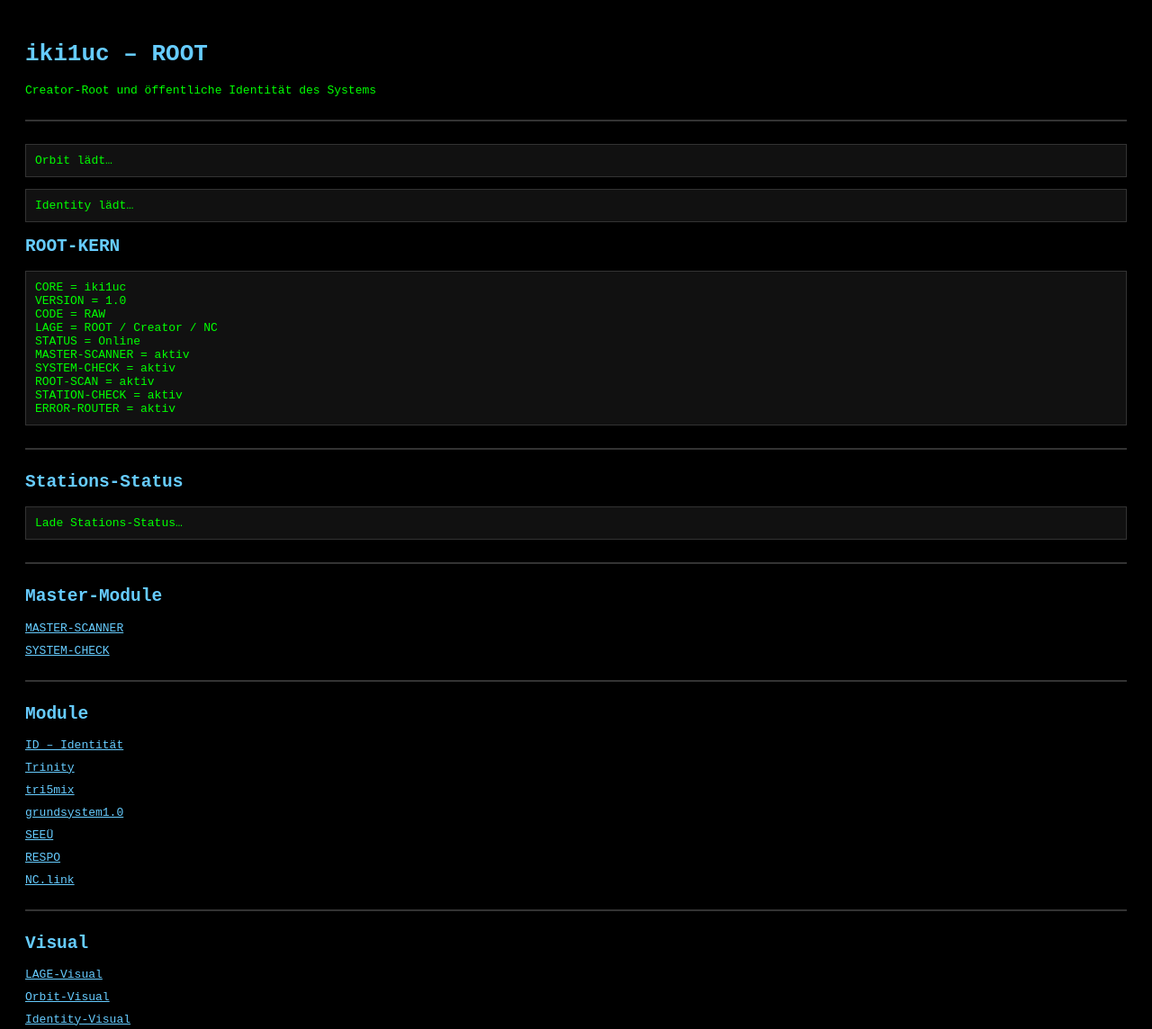
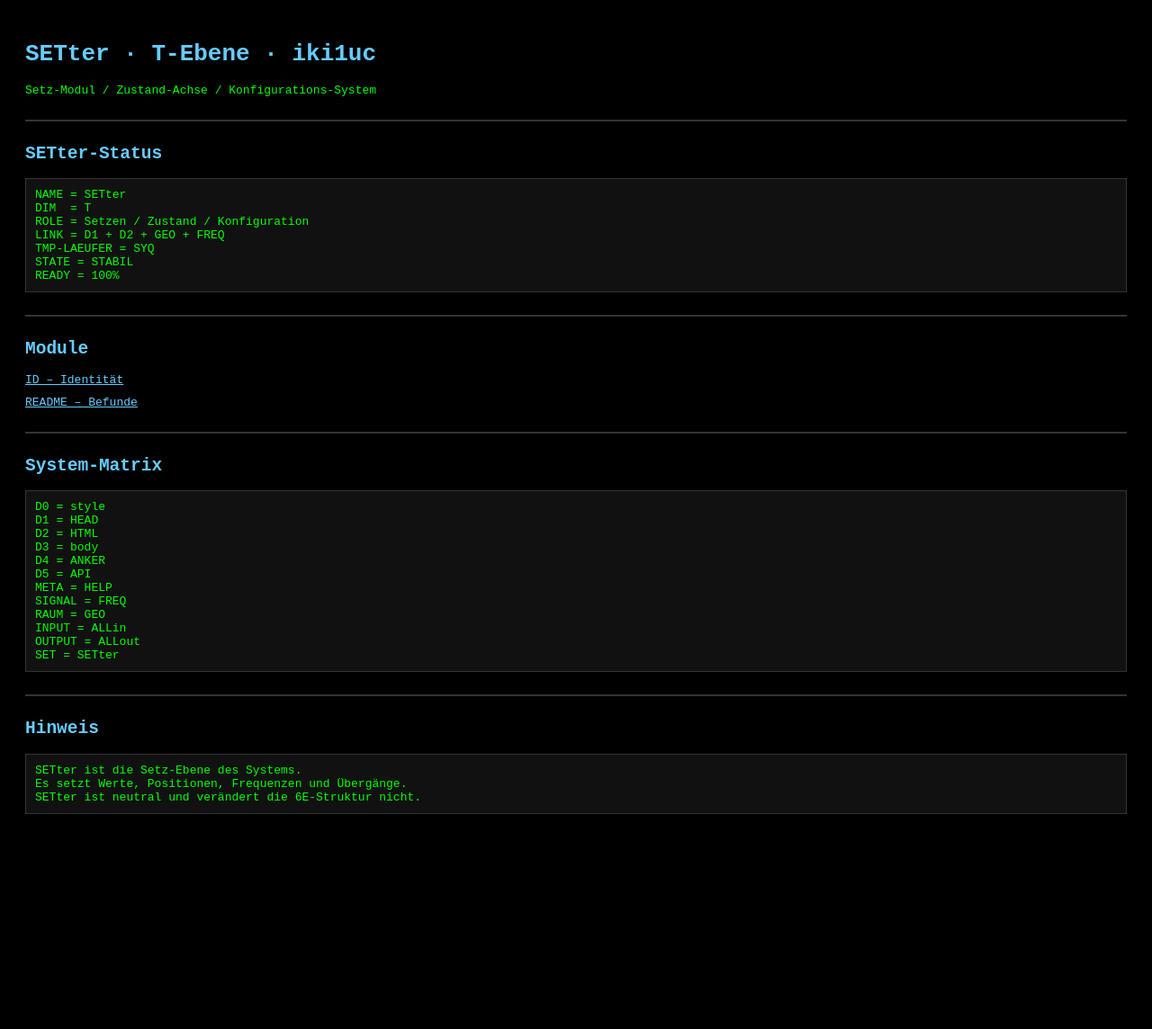
Before and after one commit to iki1uc/SETter, a plain HTML site: page index.html in a window 1280 px wide. Shown: the top 1144 px of the page at 90% size. After the commit the page ends 946 px from the top, so only its background shows below. Drawn offline with Linux system fonts and the light colour scheme.

Commit message:
Update index.html

```diff
--- a/index.html
+++ b/index.html
@@ -2,7 +2,7 @@
 <html lang="de">
 <head>
 <meta charset="UTF-8">
-<title>iki1uc – ROOT</title>
+<title>SETter · T‑Ebene · iki1uc</title>
 
 <style>
 body { background:#000; color:#0f0; font-family:monospace; padding:20px; }
@@ -15,81 +15,54 @@ hr { border:1px solid #333; margin:25px 0; }
 
 <body>
 
-<h1>iki1uc – ROOT</h1>
-<p>Creator‑Root und öffentliche Identität des Systems</p>
-
-<hr><pre id="orbit-status">Orbit lädt…</pre>
-<pre id="identity-status">Identity lädt…</pre>
-
-<script src="./root-orbit-scan.js"></script>
-<script src="./root-identity-scan.js"></script>
-<script src="./root-scan.js"></script>
-<script src="./system-check.js"></script>
-<script src="./root-station-check.js"></script>
-<script src="./error-router.js"></script>
-
-
-<h2>ROOT‑KERN</h2>
-<pre id="root-kern">
-CORE = iki1uc
-VERSION = 1.0
-CODE = RAW
-LAGE = ROOT / Creator / NC
-STATUS = Online
-MASTER-SCANNER = aktiv
-SYSTEM-CHECK = aktiv
-ROOT-SCAN = aktiv
-STATION-CHECK = aktiv
-ERROR-ROUTER = aktiv
-</pre>
+<h1>SETter · T‑Ebene · iki1uc</h1>
+<p>Setz‑Modul / Zustand‑Achse / Konfigurations‑System</p>
 
 <hr>
 
-<h2>Stations‑Status</h2>
-<pre id="station-status">
-Lade Stations‑Status…
+<h2>SETter‑Status</h2>
+<pre>
+NAME = SETter
+DIM  = T
+ROLE = Setzen / Zustand / Konfiguration
+LINK = D1 + D2 + GEO + FREQ
+TMP-LAEUFER = SYQ
+STATE = STABIL
+READY = 100%
 </pre>
-
-<hr>
-
-<h2>Master‑Module</h2>
-<a href="./Master-Kern/MASTER-SCANNER.html">MASTER‑SCANNER</a>
-<a href="./Master-Kern/system-check.item">SYSTEM‑CHECK</a>
 
 <hr>
 
 <h2>Module</h2>
 <a href="./ID.html">ID – Identität</a>
-<a href="./modules/Trinity/index.html">Trinity</a>
-<a href="./modules/tri5mix/index.html">tri5mix</a>
-<a href="./modules/grundsystem1.0/index.html">grundsystem1.0</a>
-<a href="./modules/SEEÜ/index.html">SEEÜ</a>
-<a href="./modules/RESPO/index.html">RESPO</a>
-<a href="./modules/NC.link/index.html">NC.link</a>
+<a href="./README.md">README – Befunde</a>
 
 <hr>
 
-<h2>Visual</h2>
-<a href="./visual/LAGE.html">LAGE‑Visual</a>
-<a href="./visual/Orbit.html">Orbit‑Visual</a>
-<a href="./visual/Identity.html">Identity‑Visual</a>
+<h2>System‑Matrix</h2>
+<pre>
+D0 = style
+D1 = HEAD
+D2 = HTML
+D3 = body
+D4 = ANKER
+D5 = API
+META = HELP
+SIGNAL = FREQ
+RAUM = GEO
+INPUT = ALLin
+OUTPUT = ALLout
+SET = SETter
+</pre>
 
 <hr>
 
 <h2>Hinweis</h2>
 <pre>
-iki1uc ist der Ursprung.
-Alle anderen Module sind Ableitungen.
-Keine Engine‑Mechanismen werden hier dargestellt.
-MASTER-SCANNER, SYSTEM-CHECK, ROOT-SCAN und STATION-CHECK arbeiten neutral.
-ROOT ist real‑bildend.
+SETter ist die Setz-Ebene des Systems.
+Es setzt Werte, Positionen, Frequenzen und Übergänge.
+SETter ist neutral und verändert die 6E-Struktur nicht.
 </pre>
-
-<!-- OPTIMUM SCRIPTS -->
-<script src="./root-station-check.js"></script>
-<script src="./system-check.js"></script>
-<script src="./error-router.js"></script>
-<script src="./root-scan.js"></script>
 
 </body>
 </html>
```
